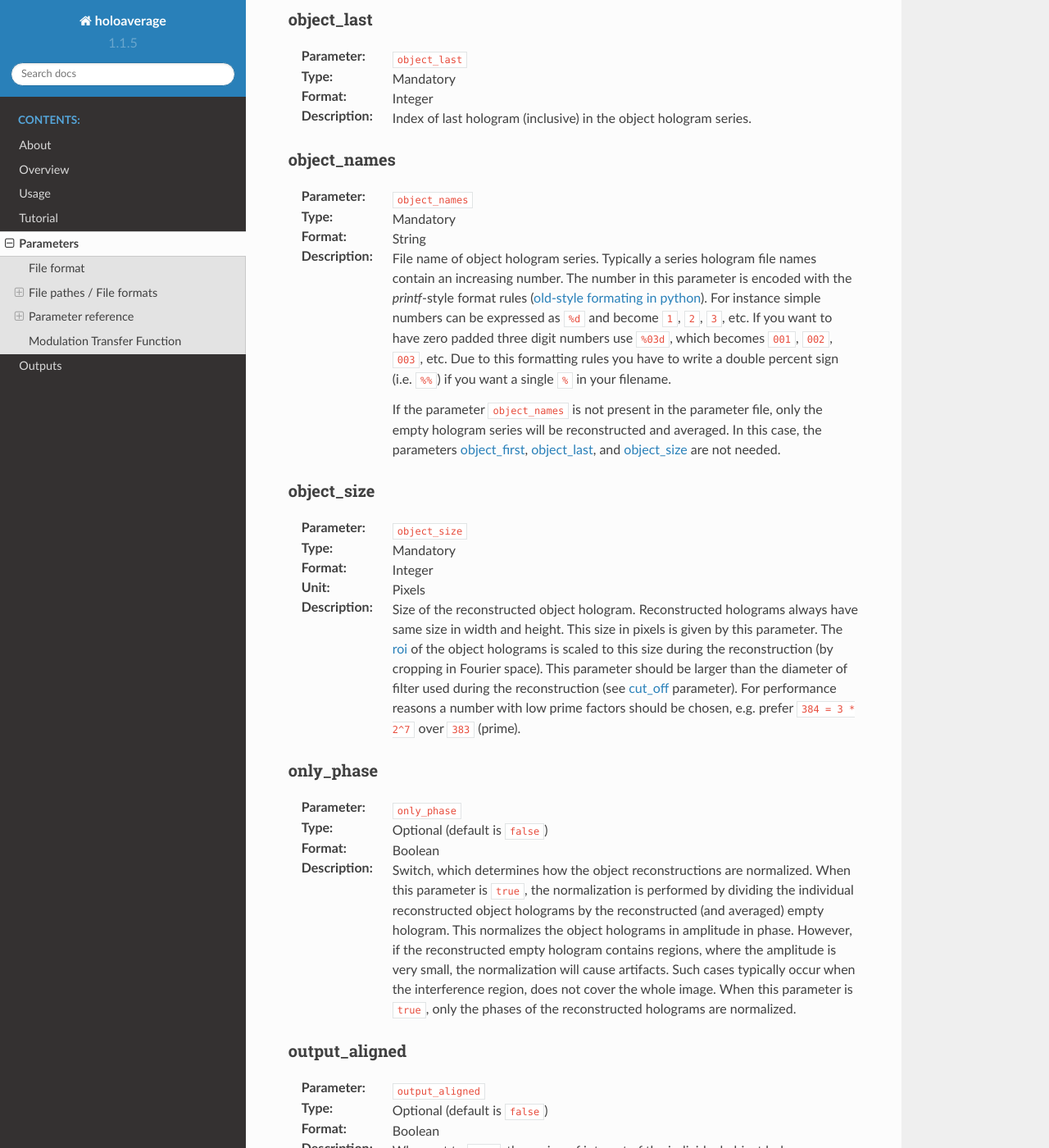
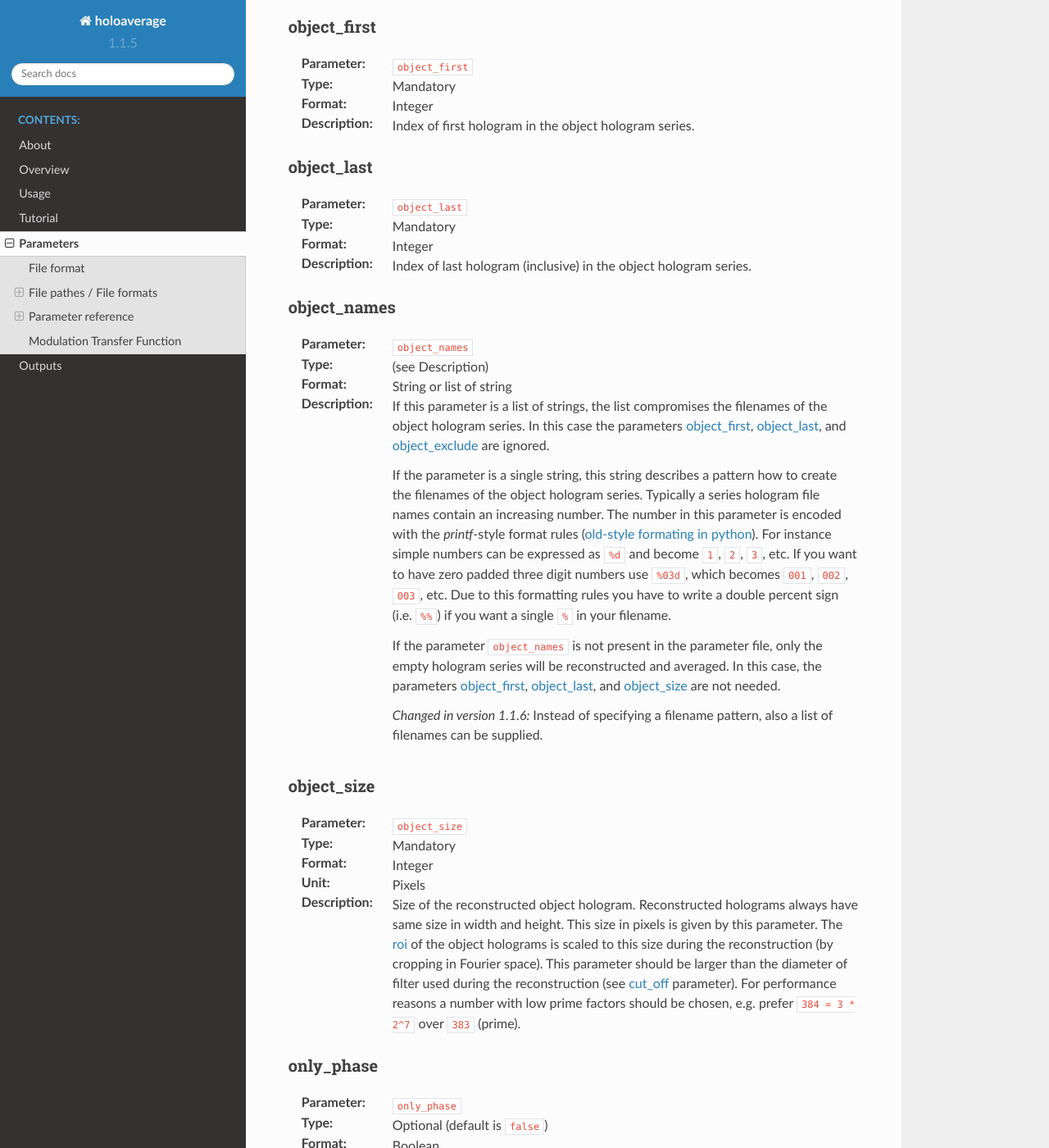
Before and after one commit to niermann/holoaverage, a Sphinx documentation site: the page built from docs/parameters.rst, in a window 1280 px wide and 1400 px high, scrolled down 8814 px. Shown: the whole window at 82% size. Built offline with Sphinx 7.4.7 and the Read the Docs theme 2.0.0, drawn with Linux system fonts in a browser that asks for light colours; some of the changed text lies outside the part shown.

Commit message:
Allow file lists for parameters object_names and empty_names

```diff
--- a/docs/parameters.rst
+++ b/docs/parameters.rst
@@ -309,14 +309,22 @@
 ^^^^^^^^^^^
 
 :Parameter: ``empty_names``
-:Type: Mandatory
-:Format: String
-:Description: File name of empty hologram series. See :ref:`param-object_names` for the description of the format of this
-    parameter.
+:Type: (see Description)
+:Format: String or list of string
+:Description:
+    If this parameter is a list of strings, the list compromises the filenames of the empty hologram series.
+    In this case the parameters :ref:`param-empty_first`, :ref:`param-empty_last`, and :ref:`param-empty_exclude`
+    are ignored.
+
+    If this parameter is a single string, it represents the pattern used to form the file name of the empty
+    hologram series. See :ref:`param-object_names` for the description of the format of this pattern.
 
     If the parameter ``empty_names`` is not present in the parameter file, no empty hologram series will be
     reconstructed and averaged. In this case, the parameters :ref:`param-empty_first`, :ref:`param-empty_last` are not
     needed.
+
+    .. versionchanged:: 1.1.6
+        Instead of specifying a filename pattern, also a list of filenames can be supplied.
 
 .. _param-empty_override:
 
@@ -438,9 +446,15 @@
 ^^^^^^^^^^^^
 
 :Parameter: ``object_names``
-:Type: Mandatory
-:Format: String
-:Description: File name of object hologram series. Typically a series hologram file names contain an increasing number.
+:Type: (see Description)
+:Format: String or list of string
+:Description:
+    If this parameter is a list of strings, the list compromises the filenames of the object hologram series.
+    In this case the parameters :ref:`param-object_first`, :ref:`param-object_last`, and :ref:`param-object_exclude`
+    are ignored.
+
+    If the parameter is a single string, this string describes a pattern how to create the filenames of the
+    object hologram series. Typically a series hologram file names contain an increasing number.
     The number in this parameter is encoded with the *printf*-style format rules (`old-style formating in python
     <http://docs.python.org/3/library/stdtypes.html#old-string-formatting>`_). For instance simple numbers can be
     expressed as ``%d`` and become ``1``, ``2``, ``3``, etc. If you want to have zero padded three digit numbers use
@@ -450,6 +464,9 @@
     If the parameter ``object_names`` is not present in the parameter file, only the empty hologram series will be
     reconstructed and averaged. In this case, the parameters :ref:`param-object_first`, :ref:`param-object_last`,
     and :ref:`param-object_size` are not needed.
+
+    .. versionchanged:: 1.1.6
+        Instead of specifying a filename pattern, also a list of filenames can be supplied.
 
 .. _param-object_size:
 
```
Also changed, not shown: 3 other files.
